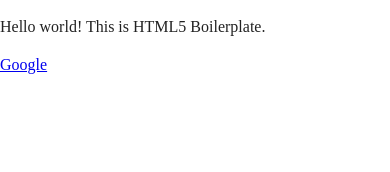
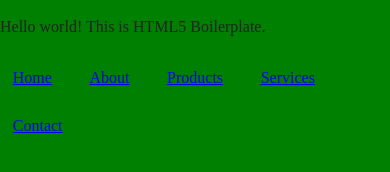
Before and after one commit to MikeMcChillin/H5BP-Compass, a plain HTML site: page index.html in a window 390 px wide. Drawn offline with nearby package versions, Linux system fonts and the light colour scheme.

Commit message:
Updated sass & compass, playing with media queries

```diff
--- a/css/sass/style.sass
+++ b/css/sass/style.sass
@@ -45,6 +45,7 @@ html
 body
     font-size: 1.6rem
     line-height: 1.4
+    background: green
 
 ::-moz-selection
     background: #b3d4fc
@@ -83,12 +84,17 @@ textarea
 
 
 
+
+
+
+
+
 $phone: 480px
 $tablet-portrait: 767px
 $large-desktop: 1200px
 
 // http://blog.divshot.com/post/29552945105/useful-sass-mixins-for-responsive-design-font-sizing
-=respond-to($media)
+@mixin respond-to($media)
     // Phone
     @if $media == phone
         @media (max-width: $phone)
@@ -120,3 +126,47 @@ $large-desktop: 1200px
     @include respond-to(tablet-portrait)
     @include respond-to(tablet-landscape-desktop)
     @include respond-to(large-desktop)
+
+
+
+
+
+
+a.menu-link
+    float: right
+    display: block
+    padding: 1em
+    @include respond-to(tablet-portrait)
+        display: none
+
+nav[role=navigation]
+    clear: both
+    +transition(all .3s ease-out)
+
+.js nav[role=navigation]
+    overflow: hidden
+    max-height: 0
+    @include respond-to(tablet-portrait)
+        max-height: none
+
+nav[role=navigation].active
+    max-height: 15em
+
+nav[role=navigation] ul
+    margin: 0
+    padding: 0
+    border-top: 1px solid #808080
+    @include respond-to(tablet-portrait)
+        margin: 0 0 0 -0.25em
+        border: 0
+nav[role=navigation] li
+    @include respond-to(tablet-portrait)
+        +inline-block
+        margin: 0 0.25em
+
+nav[role=navigation] li a
+    display: block
+    padding: 0.8em
+    border-bottom: 1px solid #808080
+    @include respond-to(tablet-portrait)
+        border: 0
--- a/index.html
+++ b/index.html
@@ -32,7 +32,15 @@
 
         <!-- Add your site or application content here -->
         <p>Hello world! This is HTML5 Boilerplate.</p>
-        <a href="http://google.com">Google</a>
+        <nav id="menu" role="navigation">
+            <ul>
+                <li><a href="#">Home</a></li>
+                <li><a href="#">About</a></li>
+                <li><a href="#">Products</a></li>
+                <li><a href="#">Services</a></li>
+                <li><a href="#">Contact</a></li>
+            </ul>
+        </nav>
 
         <script src="//ajax.googleapis.com/ajax/libs/jquery/1.8.3/jquery.min.js"></script>
         <script>window.jQuery || document.write('<script src="js/vendor/jquery-1.8.3.min.js"><\/script>')</script>
```
Also changed, not shown: README.md, css/style.css, style.css, 2 other files.
